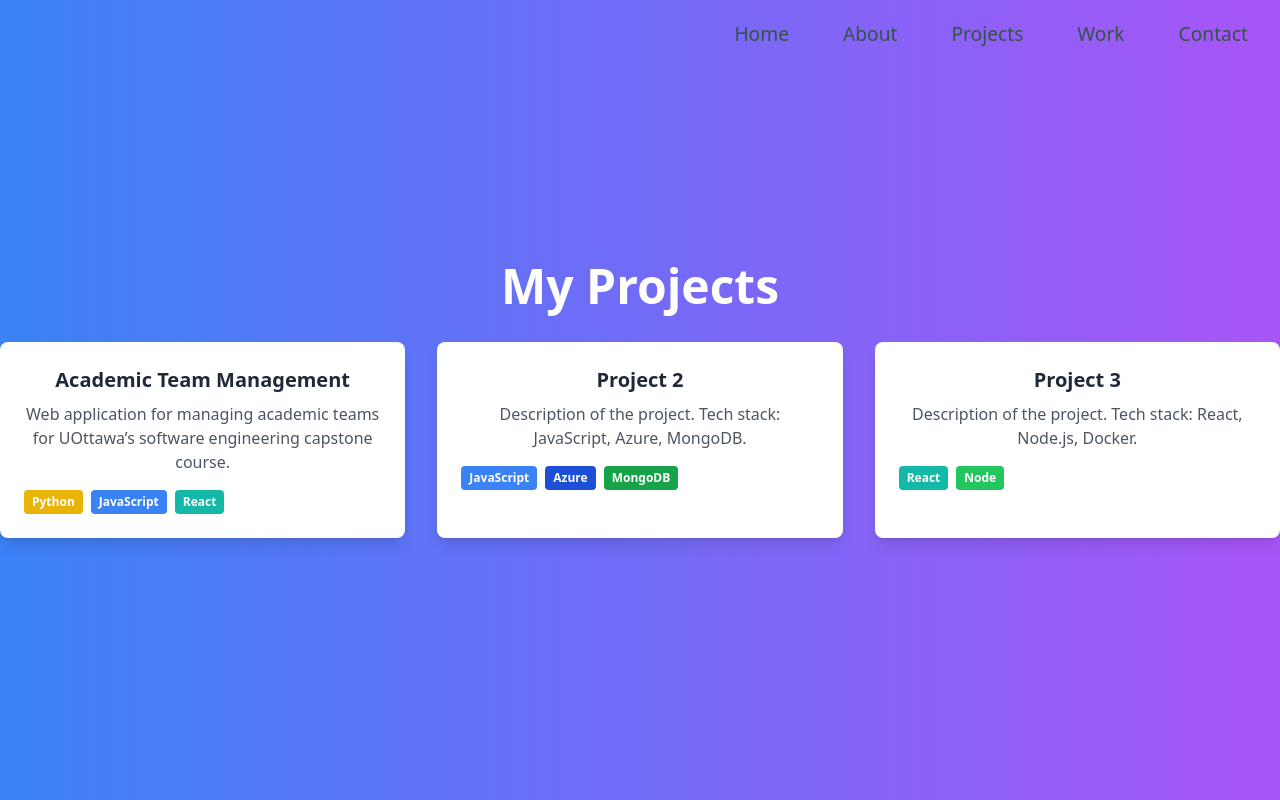
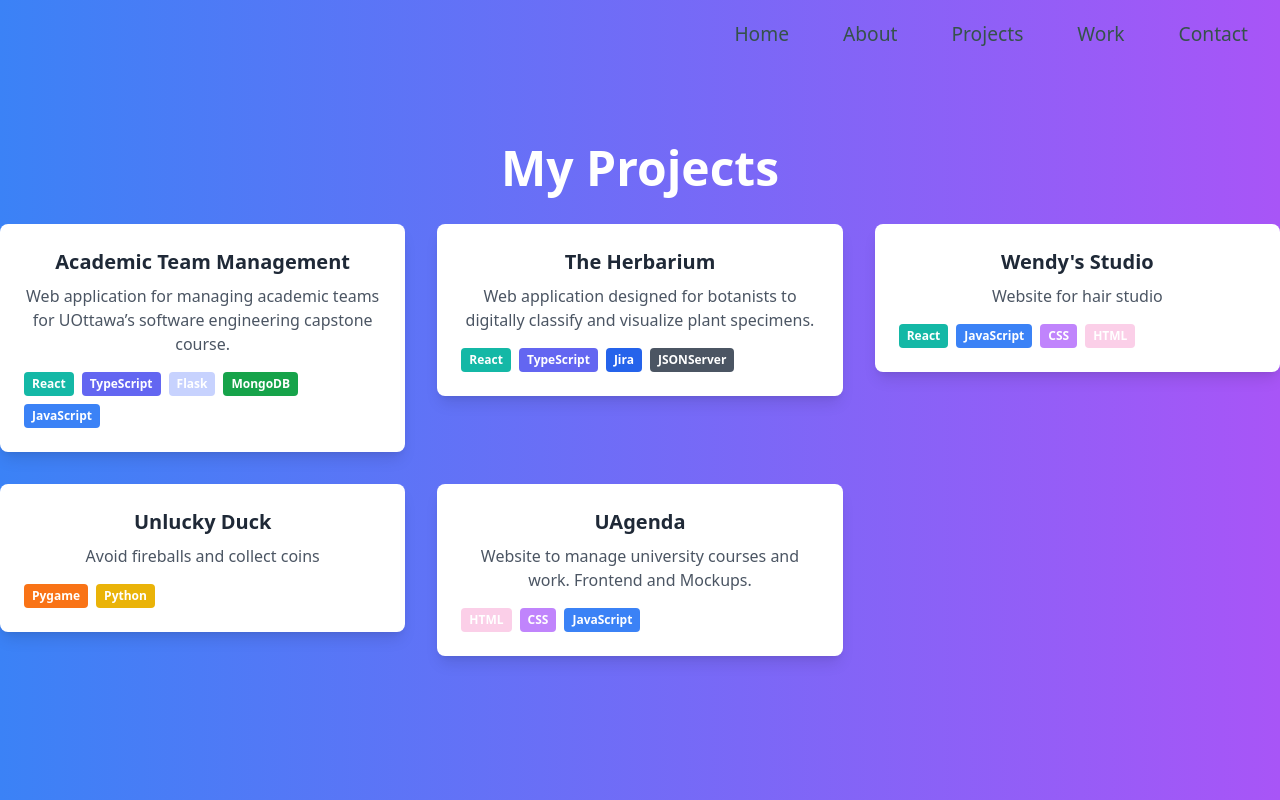
Before and after one commit to yetiana/yeti-home, a React (Create React App) app: page /projects in a window 1280 px wide. Built offline with nearby package versions, Linux system fonts and the light colour scheme.

Commit message:
Update Pages

```diff
--- a/src/components/pages/AboutPage.js
+++ b/src/components/pages/AboutPage.js
@@ -3,7 +3,7 @@ import { Link } from 'react-router-dom';
 
 const AboutPage = () => {
   return (
-    <section className="min-h-screen bg-gradient-to-r from-blue-500 to-purple-500 text-white py-16">
+    <section className="min-h-screen bg-gradient-to-r from-sky-400 to-indigo-300 text-white py-16">
       <div className="container mx-auto px-6 text-center">
         {/* Heading */}
         <h1 className="text-5xl font-bold mb-8">About Me</h1>
--- a/src/components/pages/ProjectsPage.js
+++ b/src/components/pages/ProjectsPage.js
@@ -7,11 +7,23 @@ const technologyColors = {
   React: 'bg-teal-500',
   MongoDB: 'bg-green-600',
   Azure: 'bg-blue-700',
+  TypeScript: 'bg-indigo-500',
+  JSONServer: 'bg-gray-600',
+  NoSQL: 'bg-orange-500',
+  GitHub: 'bg-black',
+  Jira: 'bg-blue-600',
+  Discord: 'bg-purple-500',
+  HTML: 'bg-pink-200',
+  CSS: 'bg-purple-400',
+  Flask: 'bg-indigo-200',
+  Pygame: 'bg-orange-500',
 };
 
-const ProjectCard = ({ title, description, technologies }) => {
+
+const ProjectCard = ({ title, description, technologies, link }) => {
   return (
-    <div className="bg-white p-6 rounded-lg shadow-lg hover:shadow-xl transition-shadow">
+    <a href={link} target="_blank" rel="noopener noreferrer" className="block">
+      <div className="bg-white p-6 rounded-lg shadow-lg hover:shadow-xl transition-shadow cursor-pointer hover:scale-105 transform transition duration-300">
         <h3 className="text-xl font-bold text-gray-800">{title}</h3>
         <p className="mt-2 text-gray-600">{description}</p>
         <div className="mt-4 flex flex-wrap gap-2">
@@ -25,6 +37,7 @@ const ProjectCard = ({ title, description, technologies }) => {
           ))}
         </div>
       </div>
+    </a>
   );
 };
 
@@ -38,24 +51,42 @@ const ProjectsPage = () => {
           <ProjectCard
             title="Academic Team Management"
             description="Web application for managing academic teams for UOttawa’s software engineering capstone course."
-            technologies={['Python', 'JavaScript', 'React']}
+            technologies={['React', 'TypeScript', 'Flask', 'MongoDB','JavaScript']}
+            link="https://github.com/umple/AcademicTeamManagement"
           />
 
           {/* Project 2 */}
           <ProjectCard
-            title="Project 2"
-            description="Description of the project. Tech stack: JavaScript, Azure, MongoDB."
-            technologies={['JavaScript', 'Azure', 'MongoDB']}
+            title="The Herbarium"
+            description="Web application designed for botanists to digitally classify and visualize plant specimens."
+            technologies={['React', 'TypeScript', 'Jira', 'JSONServer']}
+            link="https://github.com/ultra-passion-fruit/The-Archive"
           />
 
           {/* Project 3 */}
           <ProjectCard
-            title="Project 3"
-            description="Description of the project. Tech stack: React, Node.js, Docker."
-            technologies={['React', 'Node', 'Docker']}
+            title="Wendy's Studio"
+            description="Website for hair studio"
+            technologies={['React', 'JavaScript', 'CSS', 'HTML']}
+            link="https://github.com/yetiana/wendys-studio"
           />
 
-          {/* Add more project cards as needed */}
+          {/* Project 4 */}
+          <ProjectCard
+            title="Unlucky Duck"
+            description="Avoid fireballs and collect coins"
+            technologies={['Pygame', 'Python']}
+            link="https://github.com/tye101/UnluckyDuck"
+          />
+
+          {/* Project 5 */}
+          <ProjectCard
+            title="UAgenda"
+            description="Website to manage university courses and work. Frontend and Mockups."
+            technologies={['HTML','CSS','JavaScript']}
+            link="https://github.com/UAgenda/UAgenda.github.io"
+          />
+
         </div>
       </div>
     </section>
--- a/src/components/pages/WorkExperiencePage.js
+++ b/src/components/pages/WorkExperiencePage.js
@@ -1,6 +1,6 @@
 import React, { useState } from 'react';
 
-// technology tags
+// technology
 const technologyColors = {
   Python: 'bg-yellow-500',
   JavaScript: 'bg-blue-500',
@@ -8,7 +8,25 @@ const technologyColors = {
   React: 'bg-teal-500',
   MongoDB: 'bg-green-600',
   Azure: 'bg-blue-700',
+  TypeScript: 'bg-indigo-500',
+  JSONServer: 'bg-gray-600',
+  NoSQL: 'bg-orange-500',
+  GitHub: 'bg-black',
+  Jira: 'bg-blue-600',
+  Discord: 'bg-purple-500',
+  PowerApps: 'bg-purple-400',
+  SharePoint: 'bg-blue-400',
+  AzureDevOps: 'bg-blue-800',
+  Linux: 'bg-gray-700',
+  PowerAutomate: 'bg-purple-500',
+  MSTeams: 'bg-blue-400',
+  CRMSystems: 'bg-gray-500',
+  QUIC: 'bg-teal-600',
+  C: 'bg-purple-400',
+  VPN: 'bg-green-700',
+  HTTPS: 'bg-indigo-400',
 };
+
 
 // Individual Work Experience Card
 const WorkExperienceCard = ({ title, company, date, tasks, technologies }) => {
@@ -56,28 +74,42 @@ const WorkExperienceCard = ({ title, company, date, tasks, technologies }) => {
 const WorkExperiencePage = () => {
   const workExperiences = [
     {
-      title: 'Front-End Developer',
-      company: 'ABC Technologies',
-      date: 'Jan 2023 - Present',
+      title: 'Data Analyst/Visualizer Co-op',
+      company: 'Shared Services Canada',
+      date: 'May 2024 - August 2024',
       tasks: [
-        'Developed responsive user interfaces using React and Tailwind CSS.',
-        'Collaborated with UX/UI designers to implement modern design principles.',
-        'Optimized applications for maximum speed and scalability.',
+        'Developed responsive user interfaceAutomated business tasks using Power Automate: list duplication, item tracking, and email personalizations using React and Tailwind CSS.',
+        'Managed and optimized a document repository by integrating records from the Record of Decision Register',
+        'Researched CRM systems, contributing to the development of a user manual focused on data visualization',
+        'Utilized MS Teams and SharePoint for seamless collaboration, improving document sharing and communication',
       ],
-      technologies: ['JavaScript', 'React', 'Tailwind CSS'],
+      technologies: ['PowerApps', 'SharePoint', 'MSTeams', 'CRMSystems'],
+
     },
     {
-      title: 'Software Engineering Intern',
-      company: 'XYZ Corp',
-      date: 'May 2022 - Dec 2022',
+      title: 'UX Developer Co-op',
+      company: 'Transport Canada Aircraft Services Directorate (ASD)',
+      date: 'Jan 2023 - Apr 2023',
       tasks: [
-        'Assisted in the development of web applications using Node.js and Express.',
-        'Participated in code reviews and maintained documentation.',
-        'Contributed to the testing and debugging of software solutions.',
+        'Contributed to the UI/UX development of an application to digitize aircraft tool maintenance tracking.',
+        'Participated in code reviews and maintained documentationFacilitated effective team collaboration by participating in sprint planning, identifying and resolving UX issues.',
+        'Conducted rigorous testing using PowerApps applications, identifying and resolving user experience issues',
+        'Utilized SharePoint to access shared project documents and the use of DevOps to integrate UX design into software development workflows',
       ],
-      technologies: ['Node', 'Express', 'MongoDB'],
+      technologies: ['PowerApps', 'MSTeams', 'AzureDevOps', 'PowerAutomate' ],
     },
-    // Add more work experiences as needed
+    {
+      title: 'Co-op Student',
+      company: 'Telus',
+      date: 'May 2021 - Aug 2021',
+      tasks: [
+        'Developed proficiency in the interplay between QUIC/HTTP3 and multipathing using Linux OS',
+        'Acquired a solid understanding of VPN systems as a foundation for QUIC',
+        'Developed a strong grasp of fundamental networking concepts',
+      ],
+      technologies: ['QUIC', 'Linux', 'C', 'VPN', 'HTTPS'],
+    },
+
   ];
 
   return (
```
Lines whose indentation alone changed are shown as unchanged.
